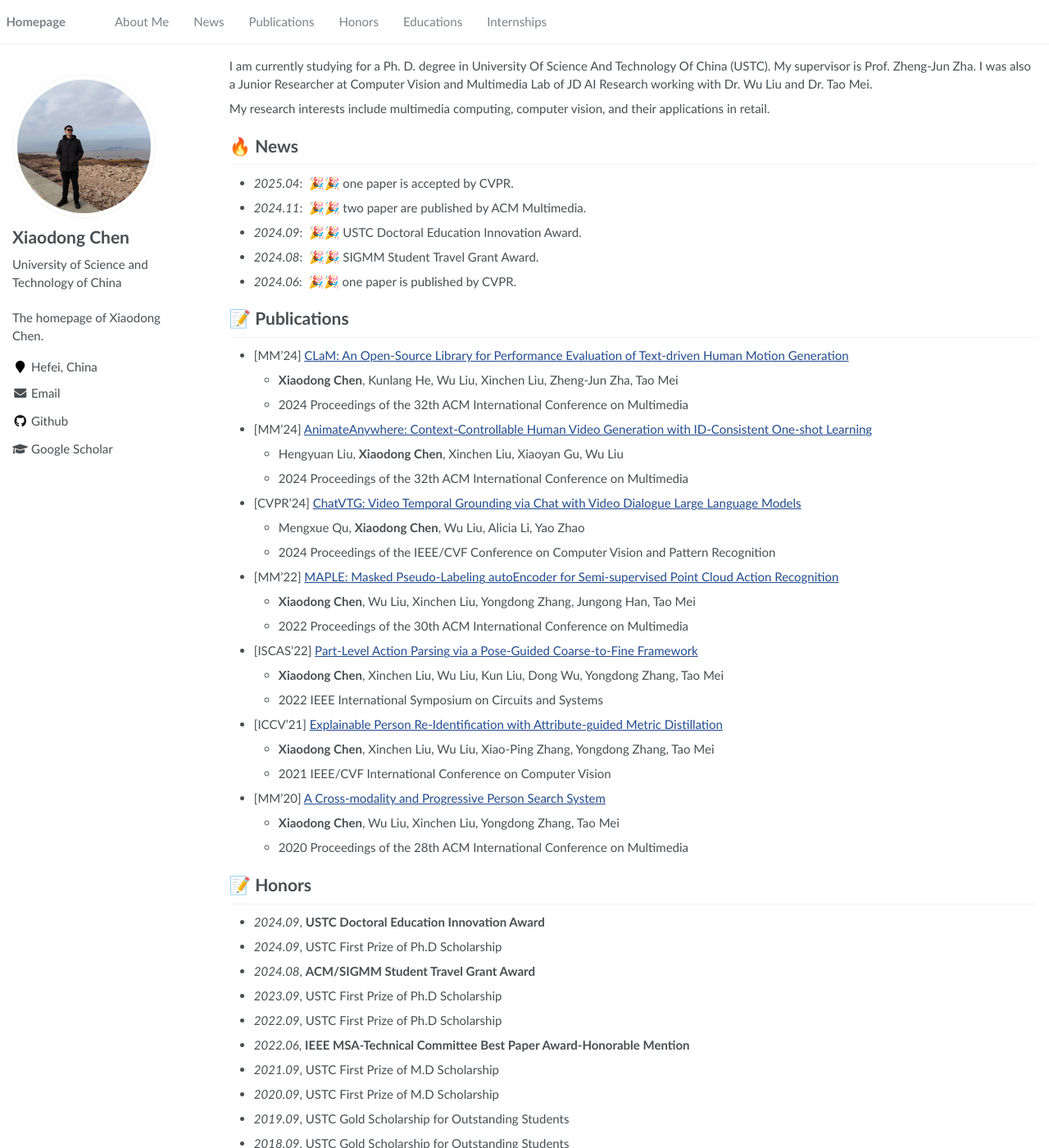
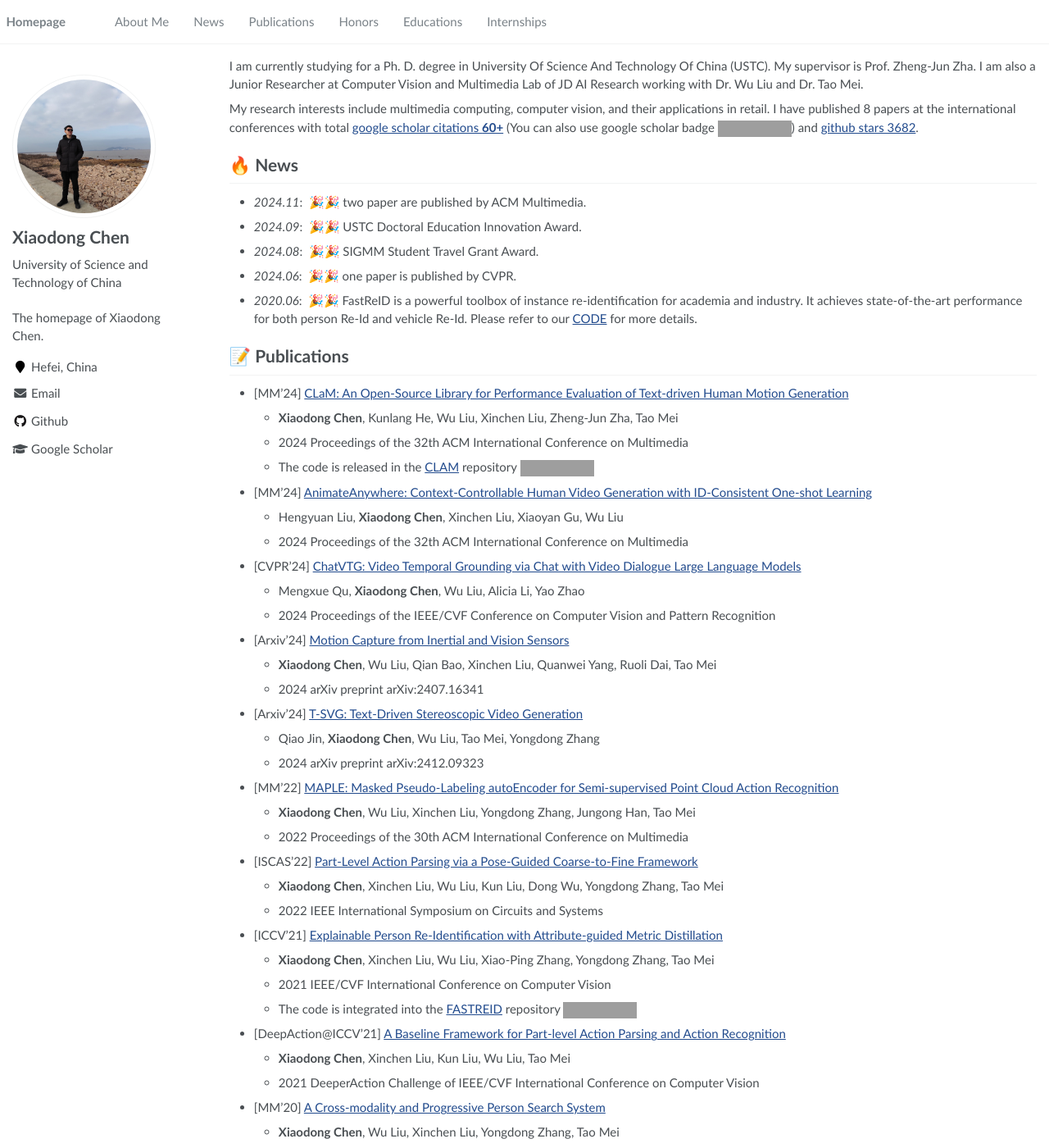
Before and after one commit to SheldongChen/SheldongChen.github.io, a Jekyll site: the page built from _pages/about.md, in a window 1280 px wide and 1400 px high. Shown: the whole window at 82% size. Built offline with Jekyll 4.4.1, drawn with Linux system fonts in a browser that asks for light colours; some of the changed text lies outside the part shown; grey boxes are pictures that could not be loaded.

Commit message:
Update about.md

```diff
--- a/_pages/about.md
+++ b/_pages/about.md
@@ -17,23 +17,24 @@ redirect_from:
 
 <span class='anchor' id='about-me'></span>
 I am currently studying for a Ph. D. degree in University Of Science And Technology Of China (USTC). My supervisor is Prof. Zheng-Jun Zha.
-I was also a Junior Researcher at Computer Vision and Multimedia Lab of JD AI Research working with Dr. Wu Liu and Dr. Tao Mei.
+I am also a Junior Researcher at Computer Vision and Multimedia Lab of JD AI Research working with Dr. Wu Liu and Dr. Tao Mei.
 
-My research interests include multimedia computing, computer vision, and their applications in retail.
+My research interests include multimedia computing, computer vision, and their applications in retail. I have published 8 papers at the international conferences with total <a href='https://scholar.google.com/citations?user=FZJ-fFYAAAAJ'>google scholar citations <strong><span id='total_cit'>60+</span></strong></a> (You can also use google scholar badge <a href='https://scholar.google.com/citations?user=FZJ-fFYAAAAJ'><img src="https://img.shields.io/endpoint?url={{ url | url_encode }}&logo=Google%20Scholar&labelColor=f6f6f6&color=9cf&style=flat&label=citations"></a>) and [github stars 3682](https://github.com/SheldongChen).
 
 
 # 🔥 News
-- *2025.04*: &nbsp;🎉🎉 one paper is accepted by CVPR.
 - *2024.11*: &nbsp;🎉🎉 two paper are published by ACM Multimedia.
 - *2024.09*: &nbsp;🎉🎉 USTC Doctoral Education Innovation Award.
 - *2024.08*: &nbsp;🎉🎉 SIGMM Student Travel Grant Award.
 - *2024.06*: &nbsp;🎉🎉 one paper is published by CVPR.
+- *2020.06*: &nbsp;🎉🎉 FastReID is a powerful toolbox of instance re-identification for academia and industry. It achieves state-of-the-art performance for both person Re-Id and vehicle Re-Id. Please refer to our [CODE](https://github.com/JDAI-CV/fast-reid) for more details.
 
 # 📝 Publications
 
 - [MM'24] [CLaM: An Open-Source Library for Performance Evaluation of Text-driven Human Motion Generation](https://xiaodongchen.cn/paper/MM24_CLaM.pdf)
   - **Xiaodong Chen**, Kunlang He, Wu Liu, Xinchen Liu, Zheng-Jun Zha, Tao Mei
   - 2024 Proceedings of the 32th ACM International Conference on Multimedia
+  - The code is released in the [CLAM](https://github.com/SheldongChen/CLaM) repository ![](https://img.shields.io/github/stars/SheldongChen/CLaM?color=green&style=social)
 
 - [MM'24] [AnimateAnywhere: Context-Controllable Human Video Generation with ID-Consistent One-shot Learning](https://xiaodongchen.cn/paper/MM24_AnywhereAnyone.pdf)
   - Hengyuan Liu, **Xiaodong Chen**, Xinchen Liu, Xiaoyan Gu, Wu Liu
@@ -42,6 +43,14 @@ My research interests include multimedia computing, computer vision, and their a
 - [CVPR'24] [ChatVTG: Video Temporal Grounding via Chat with Video Dialogue Large Language Models](https://xiaodongchen.cn/paper/CVPR24_ChatVTG_Video_Temporal_Grounding_via_Chat_with.pdf)
   - Mengxue Qu, **Xiaodong Chen**, Wu Liu, Alicia Li, Yao Zhao
   - 2024 Proceedings of the IEEE/CVF Conference on Computer Vision and Pattern Recognition
+
+- [Arxiv'24] [Motion Capture from Inertial and Vision Sensors](https://xiaodongchen.cn)
+  - **Xiaodong Chen**, Wu Liu, Qian Bao, Xinchen Liu, Quanwei Yang, Ruoli Dai, Tao Mei
+  - 2024 arXiv preprint arXiv:2407.16341
+
+- [Arxiv'24] [T-SVG: Text-Driven Stereoscopic Video Generation](https://xiaodongchen.cn)
+  - Qiao Jin, **Xiaodong Chen**, Wu Liu, Tao Mei, Yongdong Zhang
+  - 2024 arXiv preprint arXiv:2412.09323
 
 - [MM'22] [MAPLE: Masked Pseudo-Labeling autoEncoder for Semi-supervised Point Cloud Action Recognition](https://arxiv.org/pdf/2209.00407)
   - **Xiaodong Chen**, Wu Liu, Xinchen Liu, Yongdong Zhang, Jungong Han, Tao Mei
@@ -52,8 +61,14 @@ My research interests include multimedia computing, computer vision, and their a
   - 2022 IEEE International Symposium on Circuits and Systems
 
 - [ICCV'21] [Explainable Person Re-Identification with Attribute-guided Metric Distillation](https://openaccess.thecvf.com/content/ICCV2021/papers/Chen_Explainable_Person_Re-Identification_With_Attribute-Guided_Metric_Distillation_ICCV_2021_paper.pdf)
+<!-- <span class='show_paper_citations' data='FZJ-fFYAAAAJ:u-x6o8ySG0sC'></span> -->
   - **Xiaodong Chen**, Xinchen Liu, Wu Liu, Xiao-Ping Zhang, Yongdong Zhang, Tao Mei
   - 2021 IEEE/CVF International Conference on Computer Vision
+  - The code is integrated into the [FASTREID](https://github.com/JDAI-CV/fast-reid) repository ![](https://img.shields.io/github/stars/JDAI-CV/fast-reid?color=green&style=social)
+
+- [DeepAction@ICCV'21] [A Baseline Framework for Part-level Action Parsing and Action Recognition](https://deeperaction.github.io/iccv21/report2/track3-top2.pdf)
+  - **Xiaodong Chen**, Xinchen Liu, Kun Liu, Wu Liu, Tao Mei
+  - 2021 DeeperAction Challenge of IEEE/CVF International Conference on Computer Vision
 
 - [MM'20] [A Cross-modality and Progressive Person Search System](http://xinchenliu.com/papers/2020_ACMMM_CPPS.pdf)
   - **Xiaodong Chen**, Wu Liu, Xinchen Liu, Yongdong Zhang, Tao Mei
@@ -65,20 +80,23 @@ My research interests include multimedia computing, computer vision, and their a
 # 📝 Honors
 - *2024.09*, **USTC Doctoral Education Innovation Award**
 - *2024.09*, USTC First Prize of Ph.D Scholarship
-- *2024.08*, **ACM/SIGMM Student Travel Grant Award**
+- *2024.08*, **SIGMM Student Travel Grant Award**
 - *2023.09*, USTC First Prize of Ph.D Scholarship
+- *2023.02*, **National Scholarship**
 - *2022.09*, USTC First Prize of Ph.D Scholarship
 - *2022.06*, **IEEE MSA-Technical Committee Best Paper Award-Honorable Mention**
+- *2021.12*, **Hua Wei Scholarship**
 - *2021.09*, USTC First Prize of M.D Scholarship
+- *2021.09*, **First Runner-up in ICCV 2021 [DeeperAction](https://deeperaction.github.io/iccv21) Challenge - Kinetics-TPS Track**
 - *2020.09*, USTC First Prize of M.D Scholarship
 - *2019.09*, USTC Gold Scholarship for Outstanding Students
 - *2018.09*, USTC Gold Scholarship for Outstanding Students
 - *2017.09*, USTC Silver Scholarship for Outstanding Students
 
 # 💻 Internships
-- *2024.12 - Now*, Meituan, Research Intern, China.
 - *2021.04 - 2024.06*, JD.com, Research Intern, China.
 
 # 📖 Educations
 - *2020.09 - 2026.07 (now)*, Ph.D., Automation, University Of Science And Technology Of China.
+- *2018.02 - 2018.06*, Student-exchange Project of the [C9 League](https://en.wikipedia.org/wiki/C9_League), Electronic Science and technology, Zhejiang University.
 - *2016.09 - 2020.06*, Bachelor's degree, Electronic Science and technology, University Of Science And Technology Of China.
```
